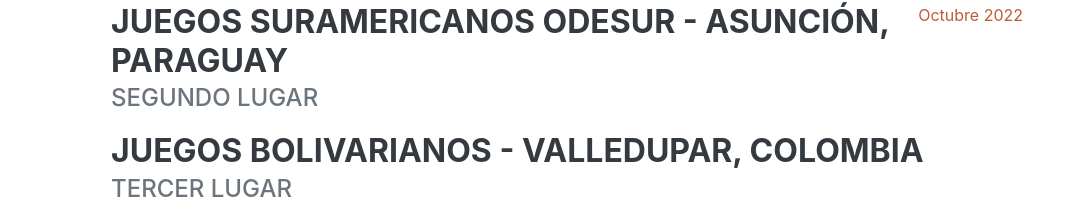
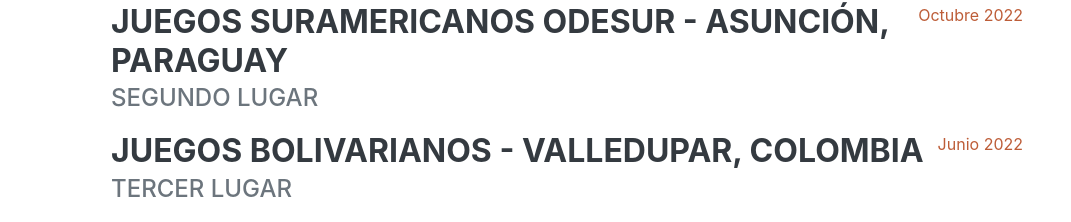
Before and after one commit to jorgeperezjudo/jorgeperezjudo.github.io, a plain HTML site: page index.html in a window 1280 px wide. Shown: the part 1408-1630 px from the top of the page, without its empty margins (209-1280 px from the left). Drawn offline with nearby package versions, Linux system fonts and the light colour scheme; a web font is replaced by a local one.

Commit message:
Update index.html

```diff
--- a/index.html
+++ b/index.html
@@ -111,7 +111,7 @@
                         <!-- <p>Podcasting operational change management inside of workflows to establish a framework. Taking seamless key performance indicators offline to maximise the long tail. Keeping your eye on the ball while performing a deep dive on the
                             start-up mentality to derive convergence on cross-platform integration.</p> -->
                     </div>
-                    <div class="flex-shrink-0"><span class="text-primary"></span></div>
+                    <div class="flex-shrink-0"><span class="text-primary">Junio 2022</span></div>
                 </div>
             </div>
         </section>
```
